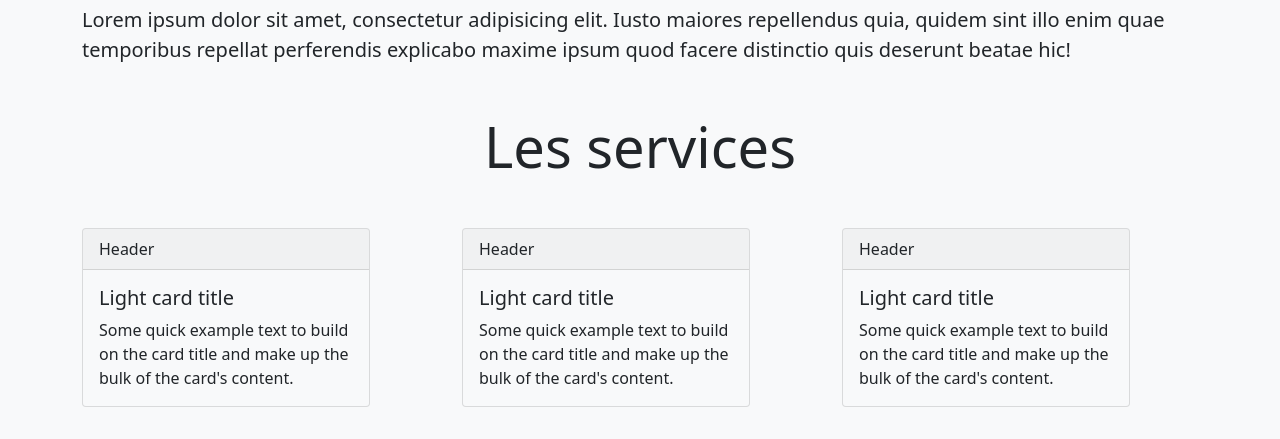
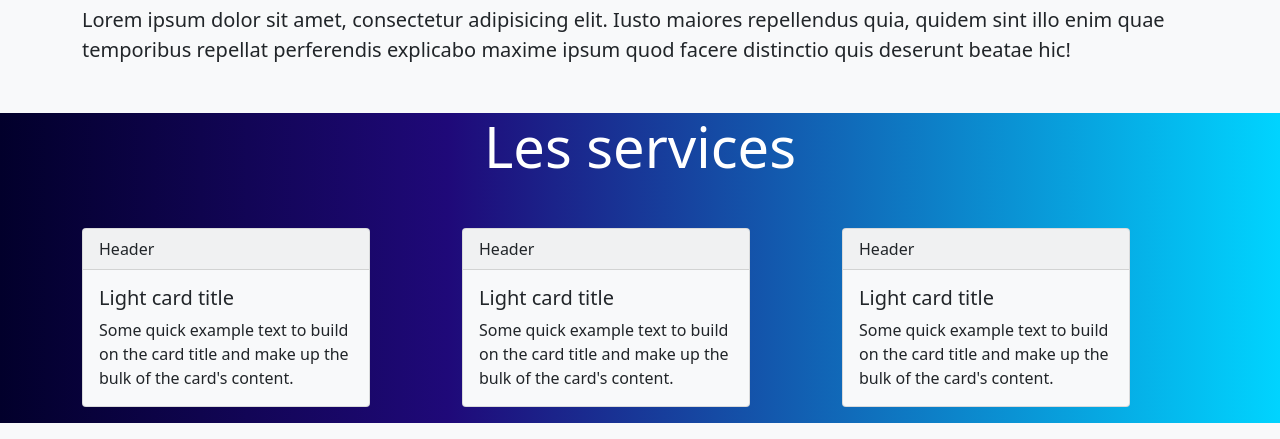
Before and after one commit to JulienLrs/Bootstrap, a plain HTML site: page index.html in a window 1280 px wide. Shown: the part 896-1335 px from the top of the page. Drawn offline with nearby package versions, Linux system fonts and the light colour scheme.

Commit message:
update 03

```diff
--- a/index.html
+++ b/index.html
@@ -129,7 +129,7 @@
         <section id="services-section" class="py-3">
             <div>
                 <div class="container">
-                    <h2 class="text-center display-4">Les services</h2>
+                    <h2 class="text-center display-4 text-white">Les services</h2>
                     <div class="row mt-5">
                         <div class="col-md-4">
                             <div class="card text-dark bg-light mb-3" style="max-width: 18rem;">
--- a/style/app.css
+++ b/style/app.css
@@ -1,7 +1,6 @@
 .carousel, .carousel .carousel-item {
     height: 100vh;
     width: 100%;
-    background-color: mediumseagreen;
 }
 
 .carousel .carousel-item>img {
@@ -13,7 +12,8 @@
     object-position: center;
 }
 
-
-@media screen and (max-width: 425px) {
+#services-section>div {
+    background: rgb(2, 0, 36);
+    background: linear-gradient(90deg, rgb(2, 0, 43) 0%, rgba(31, 9, 121, 1) 35%, rgba(0, 212, 255, 1) 100%);
 
 }
```
